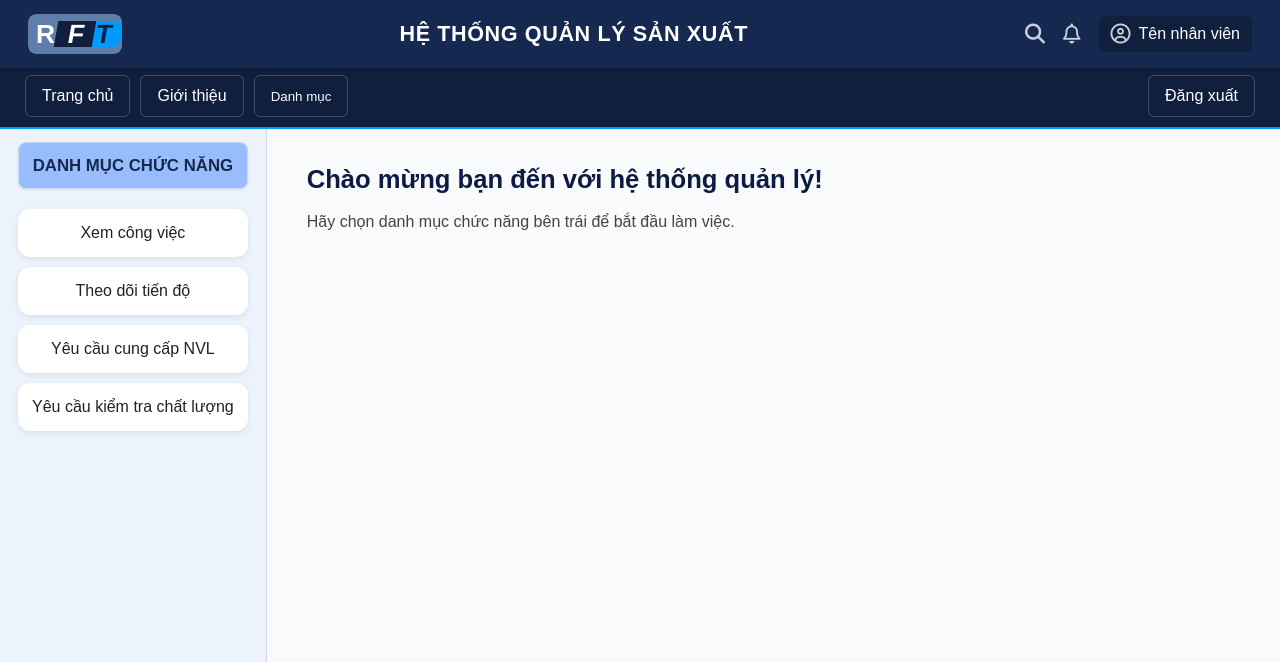
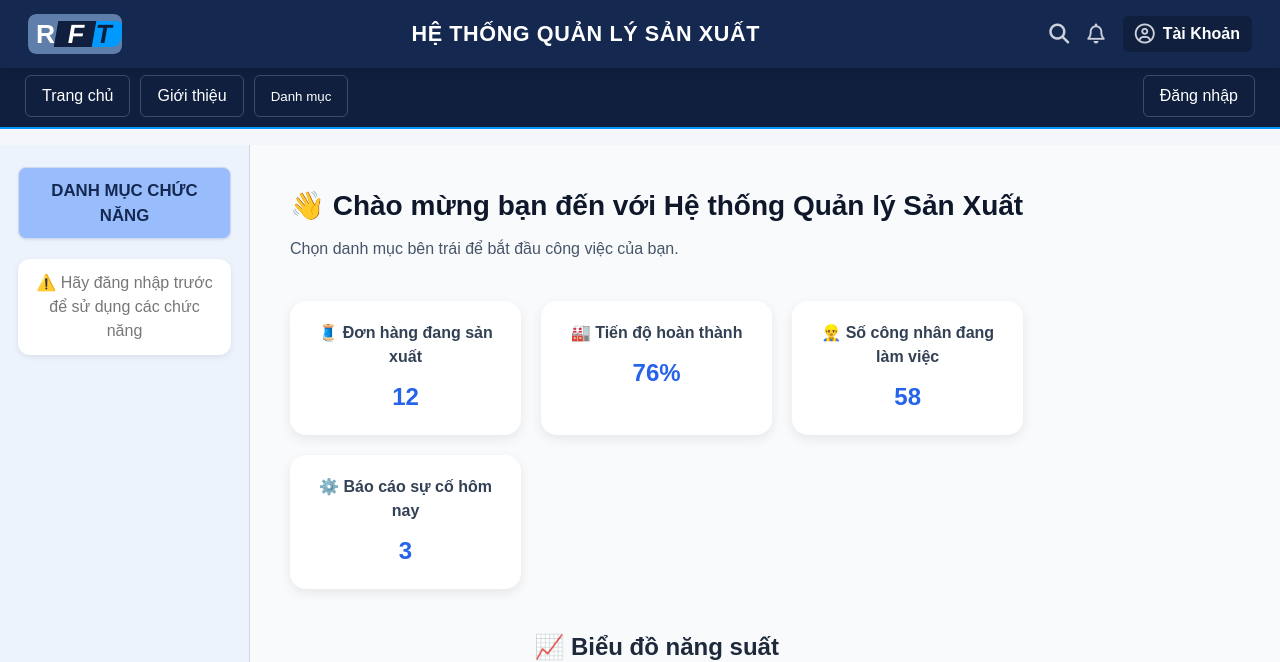
Before and after one commit to bill-pc/Shirt-RunForTime-Project, a PHP site: page / in a window 1280 px wide. Shown: the top 662 px of the page. Run offline with PHP 8.4, Linux system fonts and the light colour scheme; some libraries are stand-ins or nearby versions.

Commit message:
Update new

```diff
--- a/app/controllers/HomeController.php
+++ b/app/controllers/HomeController.php
@@ -1,12 +1,24 @@
 <?php
 require_once 'app/models/DanhMucModel.php';
+
 class HomeController {
     public function index() {
-        require_once 'app/models/DanhMucModel.php';
+        if (session_status() === PHP_SESSION_NONE) {
+            session_start();
+        }
+
+        // Nếu chưa đăng nhập → chỉ hiển thị trang chào mừng đơn giản
+        if (!isset($_SESSION['user'])) {
+            $isLoggedIn = false;
+            require_once 'app/views/home.php'; // 👈 trang chưa đăng nhập
+            return;
+        }
+
+        // Nếu đã đăng nhập → hiển thị trang có danh mục
+        $isLoggedIn = true;
         $danhMucModel = new DanhMucModel();
         $danhMucData = $danhMucModel->getDanhMuc();
 
-        // Gọi view
         require_once 'app/views/home.php';
     }
 }
--- a/app/models/KeHoachSanXuatModel.php
+++ b/app/models/KeHoachSanXuatModel.php
@@ -8,7 +8,7 @@ class KeHoachSanXuatModel {
 
     public function __construct() {
         // Giả sử tệp ketNoi.php định nghĩa class Database với hàm connect()
-        $this->conn = (new Database())->connect();
+        $this->conn = (new KetNoi())->connect();
     }
 
     /* === SỬA HÀM NÀY ĐỂ LỌC KHSX ĐÃ YÊU CẦU NVL === */
--- a/app/models/PhieuYeuCauCCNVLModel.php
+++ b/app/models/PhieuYeuCauCCNVLModel.php
@@ -7,7 +7,7 @@ class PhieuYeuCauModel {
 
     public function __construct() {
         // Tên file của bạn có thể là ketNoi.php, phải đảm bảo nó chứa class Database
-        $db = new Database();
+        $db = new KetNoi();
         $this->conn = $db->connect();
     }
 
--- a/app/models/ketNoi.php
+++ b/app/models/ketNoi.php
@@ -1,5 +1,5 @@
 <?php
-class Database {
+class KetNoi {
     // === THAY ĐỔI THÔNG TIN KẾT NỐI CỦA BẠN Ở ĐÂY ===
     private $host = "localhost";
     private $user = "root";
--- a/app/views/home.php
+++ b/app/views/home.php
@@ -1,6 +1,6 @@
-
 <!DOCTYPE html>
 <html lang="vi">
+
 <head>
     <meta charset="UTF-8">
     <meta name="viewport" content="width=device-width, initial-scale=1.0">
@@ -8,6 +8,7 @@
     <link rel="stylesheet" href="/public/css/style.css">
     <script src="https://kit.fontawesome.com/a076d05399.js" crossorigin="anonymous"></script>
 </head>
+
 <body>
     <?php include 'layouts/header.php'; ?>
     <!-- Thanh điều hướng -->
@@ -17,19 +18,45 @@
 
     <div class="main-container">
         <!-- Sidebar -->
-        <?php require_once 'layouts/sidebar.php';; ?>
+        <?php require_once 'layouts/sidebar.php';
+        ; ?>
 
 
         <!-- Nội dung chính -->
-        <div class="content">
-            <h1>Chào mừng bạn đến với hệ thống quản lý!</h1>
-            <p>Hãy chọn danh mục chức năng bên trái để bắt đầu làm việc.</p>
+        <div class="dashboard-container">
+            <h1 class="dashboard-title">👋 Chào mừng bạn đến với Hệ thống Quản lý Sản Xuất</h1>
+            <p class="dashboard-subtitle">Chọn danh mục bên trái để bắt đầu công việc của bạn.</p>
+
+            <div class="dashboard-stats">
+                <div class="card">
+                    <h3>🧵 Đơn hàng đang sản xuất</h3>
+                    <p>12</p>
+                </div>
+                <div class="card">
+                    <h3>🏭 Tiến độ hoàn thành</h3>
+                    <p>76%</p>
+                </div>
+                <div class="card">
+                    <h3>👷‍♂️ Số công nhân đang làm việc</h3>
+                    <p>58</p>
+                </div>
+                <div class="card">
+                    <h3>⚙️ Báo cáo sự cố hôm nay</h3>
+                    <p>3</p>
+                </div>
+            </div>
+
+            <div class="dashboard-chart">
+                <h2>📈 Biểu đồ năng suất</h2>
+                <img src="public/images/chart-placeholder.png" alt="Biểu đồ năng suất" />
+            </div>
         </div>
     </div>
 
     <!-- Đặt script ở cuối để DOM đã sẵn sàng -->
     <script src="/public/js/main.js"></script>
     <script src="/public/js/congnhan.js"></script>
-<?php include 'layouts/footer.php'; ?>
+    <?php include 'layouts/footer.php'; ?>
 </body>
+
 </html>
--- a/app/views/layouts/header.php
+++ b/app/views/layouts/header.php
@@ -1,5 +1,6 @@
 <!DOCTYPE html>
 <html lang="vi">
+
 <head>
     <meta charset="UTF-8">
     <meta name="viewport" content="width=device-width, initial-scale=1.0">
@@ -7,6 +8,7 @@
     <link rel="stylesheet" href="https://cdnjs.cloudflare.com/ajax/libs/font-awesome/6.5.0/css/all.min.css">
     <link rel="stylesheet" href="public/css/style.css">
 </head>
+
 <body>
     <header class="header">
         <div class="logo" id="logo-interlock">
@@ -18,7 +20,15 @@
             <i class="fa-regular fa-bell"></i>
             <a href="#" class="user-link">
                 <i class="fa-regular fa-circle-user"></i>
-            <span>Tên nhân viên</span>
+                <?php
+                if (isset($_SESSION['user'])) {
+                    $tenHienThi = htmlspecialchars($_SESSION['user']['hoTen'] ?? 'Người dùng');
+                    echo '<span class="welcome-text"><b>' . $tenHienThi . '</b></span>';
+
+                } else {
+                    echo '<span class="welcome-text"><b> Tài Khoản </b></span>';
+                }
+                ?>
             </a>
         </div>
     </header>
--- a/app/views/layouts/nav.php
+++ b/app/views/layouts/nav.php
@@ -3,9 +3,21 @@
         <a href="?page=home" class="nav-button">Trang chủ</a>
         <a href="#" class="nav-button">Giới thiệu</a>
 
-        <button class="nav-button" id="menuDanhMuc">Danh mục</button>
+        <?php
+        if (session_status() === PHP_SESSION_NONE) {
+            session_start();
+        }
+        ?>
 
-        <!-- ✅ Dropdown danh mục -->
+        <!-- Nếu đã đăng nhập, bật dropdown bình thường -->
+        <?php if(isset($_SESSION['user'])): ?>
+            <button class="nav-button" id="menuDanhMuc">Danh mục</button>
+        <?php else: ?>
+            <!-- Nếu chưa đăng nhập, bấm alert -->
+            <button class="nav-button" onclick="alert('Vui lòng đăng nhập để sử dụng danh mục chức năng!')">Danh mục</button>
+        <?php endif; ?>
+
+        <!-- Dropdown danh mục -->
         <div class="dropdown" id="dropdownDanhMuc">
             <button class="dropdown-item" data-section="tongquan"><i class="fa-solid fa-chart-line"></i> Tổng quan & Báo cáo</button>
             <button class="dropdown-item" data-section="nhansu"><i class="fa-solid fa-users"></i> Nhân sự</button>
@@ -18,5 +30,23 @@
         </div>
     </div>
 
-    <a href="#" class="nav-button">Đăng xuất</a>
+    <div class="auth-section">
+        <?php
+        if (isset($_SESSION['user'])) {
+            $tenHienThi = htmlspecialchars($_SESSION['user']['hoTen'] ?? 'Người dùng');
+            echo '<a href="index.php?page=logout" class="nav-button">Đăng xuất</a>';
+        } else {
+            echo '<a href="index.php?page=login" class="nav-button">Đăng nhập</a>';
+        }
+        ?>
+    </div>
+
+    <!-- Đồng bộ PHP session với JS -->
+    <script>
+        if(<?php echo isset($_SESSION['user']) ? 'true' : 'false'; ?>){
+            localStorage.setItem('isLoggedIn', 'true');
+        } else {
+            localStorage.removeItem('isLoggedIn');
+        }
+    </script>
 </nav>
--- a/app/views/layouts/sidebar.php
+++ b/app/views/layouts/sidebar.php
@@ -1,4 +1,5 @@
 <nav class="sidebar-nav">
+
     <h3>DANH MỤC CHỨC NĂNG</h3>
     <ul id="sidebarList">
         <li><a href="#">Chào mừng bạn đến hệ thống!</a></li>
--- a/public/css/style.css
+++ b/public/css/style.css
@@ -88,6 +88,7 @@
     margin: 0 -5px;
     /* Kéo chữ F chồng lên R và T một chút */
 }
+
 /* Định kiểu cho chữ T để nổi bật */
 #logo-interlock span:last-child {
     background-color: var(--xanh-sang);
@@ -279,6 +280,32 @@
     display: flex;
     flex-direction: column;
     gap: 10px;
+    width: 250px;
+    flex-shrink: 0;
+    box-sizing: border-box;
+}
+
+.sidebar-nav ul li.sidebar-alert {
+    padding: 12px 14px;
+    /* Đồng bộ padding với link bình thường */
+    font-size: 1em;
+    /* Đồng bộ font size */
+    font-weight: 500;
+    /* Đồng bộ weight */
+    color: #777;
+    /* Màu chữ thông báo */
+    background-color: #fff;
+    /* Nền trắng giống link bình thường */
+    border-radius: 12px;
+    /* Bo góc giống link bình thường */
+    box-shadow: 0 2px 6px rgba(0, 0, 0, 0.08);
+    /* Bóng đổ giống link */
+    text-align: center;
+    /* Căn giữa */
+    cursor: default;
+    /* Không click được */
+    margin-bottom: 10px;
+    /* Khoảng cách giống các li khác */
 }
 
 .sidebar-nav h3 {
@@ -334,6 +361,68 @@
     transform: translateY(-2px);
 }
 
+.dashboard-container {
+    padding: 40px;
+    background-color: #f8fafc;
+    min-height: 100vh;
+    color: #1e293b;
+}
+
+.dashboard-title {
+    font-size: 28px;
+    font-weight: 700;
+    color: #0f172a;
+    margin-bottom: 10px;
+}
+
+.dashboard-subtitle {
+    font-size: 16px;
+    color: #475569;
+    margin-bottom: 40px;
+}
+
+.dashboard-stats {
+    display: grid;
+    grid-template-columns: repeat(auto-fit, minmax(220px, 1fr));
+    gap: 20px;
+    margin-bottom: 40px;
+}
+
+.card {
+    background: white;
+    border-radius: 16px;
+    padding: 20px;
+    box-shadow: 0 4px 12px rgba(0, 0, 0, 0.08);
+    text-align: center;
+    transition: transform 0.2s ease;
+}
+
+.card:hover {
+    transform: translateY(-5px);
+}
+
+.card h3 {
+    color: #334155;
+    font-size: 16px;
+    margin-bottom: 10px;
+}
+
+.card p {
+    font-size: 24px;
+    font-weight: bold;
+    color: #2563eb;
+}
+
+.dashboard-chart {
+    text-align: center;
+}
+
+.dashboard-chart img {
+    max-width: 100%;
+    border-radius: 12px;
+    box-shadow: 0 4px 10px rgba(0, 0, 0, 0.1);
+}
+
 /* ===== FOOTER ===== */
 .footer {
     margin: 30px auto 20px auto;
@@ -375,8 +464,9 @@
 
 /* ===== MAIN CONTENT ===== */
 .main-content {
-            padding: 35px;
+    padding: 40px;
     background-color: #fafcff;
+
 }
 
 .main-content h2 {
@@ -403,41 +493,14 @@
         transform: translateY(0);
     }
 }
-        /* ===== MAIN CONTENT ===== */
-        .main-content {
-            padding: 35px;
-            background-color: #fafcff;
-        }
 
-        .main-content h2 {
-            font-size: 1.3em;
-            color: var(--xanh-dam);
-            margin-bottom: 10px;
-            font-weight: 600;
-        }
 
-        .main-content p {
-            font-size: 0.96em;
-            color: #444;
-            line-height: 1.6;
-        }
-
-        @keyframes fadeIn {
-            from {
-                opacity: 0;
-                transform: translateY(-5px);
-            }
-
-            to {
-                opacity: 1;
-                transform: translateY(0);
-            }
-        }
 /* --- Bố cục chính --- */
 /* Bố cục chính: chia hai cột */
 .main-container {
     display: flex;
-    margin-top: 120px; /* phía dưới header + nav */
+    margin-top: 145px;
+    /* phía dưới header + nav */
     min-height: calc(100vh - 120px);
     background-color: #f8fafc;
 }
@@ -461,97 +524,140 @@
     color: #444;
     font-size: 1rem;
 }
+
 /* === Cải thiện giao diện bảng danh sách === */
 
 .main-content .request-list {
-    margin-top: 25px; /* Giảm khoảng cách trên một chút */
-    padding: 20px;    /* Thêm padding xung quanh khu vực bảng */
-    background-color: #fff; /* Nền trắng cho khu vực bảng */
-    border-radius: 8px;   /* Bo góc khu vực */
-    box-shadow: 0 3px 10px rgba(0,0,0,0.07); /* Bóng đổ rõ hơn chút */
-    border: 1px solid #e1eaf3; /* Viền nhẹ */
+    margin-top: 25px;
+    /* Giảm khoảng cách trên một chút */
+    padding: 20px;
+    /* Thêm padding xung quanh khu vực bảng */
+    background-color: #fff;
+    /* Nền trắng cho khu vực bảng */
+    border-radius: 8px;
+    /* Bo góc khu vực */
+    box-shadow: 0 3px 10px rgba(0, 0, 0, 0.07);
+    /* Bóng đổ rõ hơn chút */
+    border: 1px solid #e1eaf3;
+    /* Viền nhẹ */
 }
 
 .main-content .section-title {
-    background-color: #e2edf7; /* Màu nền xanh nhạt hơn */
-    color: #142850;          /* Màu chữ xanh đậm */
-    padding: 10px 15px;      /* Giảm padding dọc */
+    background-color: #e2edf7;
+    /* Màu nền xanh nhạt hơn */
+    color: #142850;
+    /* Màu chữ xanh đậm */
+    padding: 10px 15px;
+    /* Giảm padding dọc */
     border-radius: 6px;
     font-weight: 600;
     text-align: center;
-    margin-bottom: 25px;     /* Tăng khoảng cách dưới */
-    border: 1px solid #cddbea; /* Viền nhạt hơn */
+    margin-bottom: 25px;
+    /* Tăng khoảng cách dưới */
+    border: 1px solid #cddbea;
+    /* Viền nhạt hơn */
 }
 
 /* === Bảng dữ liệu === */
 .data-table.list-table {
     width: 100%;
-    border-collapse: collapse; /* Gộp viền */
-    margin-top: 0;           /* Bỏ margin top vì đã có padding ở request-list */
-    border: none;            /* Bỏ viền ngoài bảng (vì đã có viền khu vực) */
+    border-collapse: collapse;
+    /* Gộp viền */
+    margin-top: 0;
+    /* Bỏ margin top vì đã có padding ở request-list */
+    border: none;
+    /* Bỏ viền ngoài bảng (vì đã có viền khu vực) */
     font-size: 0.95em;
-    box-shadow: none;        /* Bỏ bóng đổ riêng của bảng */
-    border-radius: 0;        /* Bỏ bo góc riêng của bảng */
-    overflow: visible;       /* Đổi lại thành visible */
+    box-shadow: none;
+    /* Bỏ bóng đổ riêng của bảng */
+    border-radius: 0;
+    /* Bỏ bo góc riêng của bảng */
+    overflow: visible;
+    /* Đổi lại thành visible */
 }
 
 /* === Header của bảng === */
 .data-table.list-table thead tr {
-    background-color: #f1f5f9; /* Nền header xám xanh nhạt */
-    color: #334155;          /* Màu chữ header đậm hơn */
+    background-color: #f1f5f9;
+    /* Nền header xám xanh nhạt */
+    color: #334155;
+    /* Màu chữ header đậm hơn */
     text-align: center;
-    font-weight: 600;         /* Đậm hơn chút */
-    border-bottom: 2px solid #cbd5e1; /* Viền dưới header rõ ràng */
+    font-weight: 600;
+    /* Đậm hơn chút */
+    border-bottom: 2px solid #cbd5e1;
+    /* Viền dưới header rõ ràng */
 }
 
 .data-table.list-table th {
-    padding: 14px 15px;       /* Tăng padding header */
-    border-right: 1px solid #e2e8f0; /* Viền phải mờ hơn */
+    padding: 14px 15px;
+    /* Tăng padding header */
+    border-right: 1px solid #e2e8f0;
+    /* Viền phải mờ hơn */
     /* Bỏ border-bottom ở đây */
 }
+
 .data-table.list-table th:last-child {
     border-right: none;
 }
-.data-table.list-table th:nth-child(2), /* Cột Tên kế hoạch */
-.data-table.list-table th:nth-child(5) { /* Cột Người tạo */
+
+.data-table.list-table th:nth-child(2),
+/* Cột Tên kế hoạch */
+.data-table.list-table th:nth-child(5) {
+    /* Cột Người tạo */
     text-align: left;
 }
 
 
 /* === Nội dung bảng (tbody) === */
 .data-table.list-table tbody tr {
-    border-bottom: 1px solid #e2e8f0; /* Viền dưới mỗi dòng mờ hơn */
-    background-color: #fff;        /* Nền trắng rõ ràng */
-    transition: background-color 0.15s ease-in-out; /* Hiệu ứng hover mượt hơn */
+    border-bottom: 1px solid #e2e8f0;
+    /* Viền dưới mỗi dòng mờ hơn */
+    background-color: #fff;
+    /* Nền trắng rõ ràng */
+    transition: background-color 0.15s ease-in-out;
+    /* Hiệu ứng hover mượt hơn */
 }
 
 /* === Zebra Striping (Màu xen kẽ) === */
 .data-table.list-table tbody tr:nth-child(even) {
-    background-color: #f8fafc; /* Nền xám cực nhạt cho dòng chẵn */
+    background-color: #f8fafc;
+    /* Nền xám cực nhạt cho dòng chẵn */
 }
 
 /* Hiệu ứng hover cho các dòng */
 .data-table.list-table tbody tr:hover {
-    background-color: #eef2ff; /* Màu nền xanh nhạt khi rê chuột */
+    background-color: #eef2ff;
+    /* Màu nền xanh nhạt khi rê chuột */
 }
 
 .data-table.list-table td {
-    padding: 12px 15px;       /* Padding đồng đều cho ô dữ liệu */
-    border-right: 1px solid #e2e8f0; /* Viền phải mờ hơn */
+    padding: 12px 15px;
+    /* Padding đồng đều cho ô dữ liệu */
+    border-right: 1px solid #e2e8f0;
+    /* Viền phải mờ hơn */
     vertical-align: middle;
 }
+
 .data-table.list-table td:last-child {
     border-right: none;
     text-align: center;
 }
+
 /* Căn lề các cột */
-.data-table.list-table td:first-child, /* STT */
-.data-table.list-table td:nth-child(3), /* Bắt đầu */
-.data-table.list-table td:nth-child(4) { /* Kết thúc */
+.data-table.list-table td:first-child,
+/* STT */
+.data-table.list-table td:nth-child(3),
+/* Bắt đầu */
+.data-table.list-table td:nth-child(4) {
+    /* Kết thúc */
     text-align: center;
 }
-.data-table.list-table td:nth-child(2), /* Tên kế hoạch */
-.data-table.list-table td:nth-child(5) { /* Người tạo */
+
+.data-table.list-table td:nth-child(2),
+/* Tên kế hoạch */
+.data-table.list-table td:nth-child(5) {
+    /* Người tạo */
     text-align: left;
 }
 
@@ -560,22 +666,29 @@
 .btn-details {
     display: inline-block;
     text-decoration: none;
-    background-color: #3b82f6; /* Màu xanh dương tươi hơn */
+    background-color: #3b82f6;
+    /* Màu xanh dương tươi hơn */
     color: white;
-    padding: 7px 14px;       /* Giảm padding nút chút */
+    padding: 7px 14px;
+    /* Giảm padding nút chút */
     border-radius: 5px;
-    font-size: 0.88em;       /* Chữ nhỏ hơn chút */
+    font-size: 0.88em;
+    /* Chữ nhỏ hơn chút */
     border: none;
     cursor: pointer;
-    transition: background-color 0.2s ease, transform 0.1s ease; /* Thêm hiệu ứng transform */
+    transition: background-color 0.2s ease, transform 0.1s ease;
+    /* Thêm hiệu ứng transform */
     font-weight: 500;
 }
 
 .btn-details:hover {
-    background-color: #2563eb; /* Màu xanh dương đậm hơn */
-    transform: translateY(-1px); /* Hiệu ứng nhấc nhẹ nút */
+    background-color: #2563eb;
+    /* Màu xanh dương đậm hơn */
+    transform: translateY(-1px);
+    /* Hiệu ứng nhấc nhẹ nút */
 }
 
 .btn-details:active {
-     transform: translateY(0px); /* Hiệu ứng nhấn nút */
+    transform: translateY(0px);
+    /* Hiệu ứng nhấn nút */
 }
--- a/public/js/congnhan.js
+++ b/public/js/congnhan.js
@@ -1,9 +1,9 @@
-document.addEventListener("DOMContentLoaded", function () {
-    const sidebarList = document.getElementById("sidebarList");
-    if (!sidebarList) return;
+// document.addEventListener("DOMContentLoaded", function () {
+//     const sidebarList = document.getElementById("sidebarList");
+//     if (!sidebarList) return;
 
-    sidebarList.innerHTML = `
-        <li><a href="#" class="sidebar-link">Lịch làm việc</a></li>
-        <li><a href="#" class="sidebar-link">Báo cáo sự cố</a></li>
-    `;
-});
+//     sidebarList.innerHTML = `
+//         <li><a href="#" class="sidebar-link">Lịch làm việc</a></li>
+//         <li><a href="#" class="sidebar-link">Báo cáo sự cố</a></li>
+//     `;
+// });
--- a/public/js/main.js
+++ b/public/js/main.js
@@ -3,7 +3,6 @@ document.addEventListener("DOMContentLoaded", function () {
     const dropdown = document.getElementById("dropdownDanhMuc");
     const sidebarList = document.getElementById("sidebarList");
 
-    // --- Dữ liệu và Link Map (Giữ nguyên) ---
     const danhMucData = {
         tongquan: ["Đăng nhập", "Đăng xuất", "Thông tin cá nhân", "Báo cáo tổng hợp"],
         nhansu: ["Thêm nhân viên", "Xem nhân viên", "Xóa nhân viên", "Sửa nhân viên"],
@@ -22,63 +21,68 @@ document.addEventListener("DOMContentLoaded", function () {
         "Yêu cầu kiểm tra chất lượng": "index.php?page=yeu-cau-kiem-tra",
         "Lịch làm việc": "index.php?page=lichlamviec",
         "Báo cáo sự cố": "index.php?page=baocaosuco"
-        // ... thêm các link khác
     };
-    // --- Kết thúc Dữ liệu ---
 
-
-    /* === SỬA LỖI Ở ĐÂY === */
-
-    // 1. Tạo hàm để điền nội dung sidebar
     function populateSidebar(sectionKey) {
-        // Kiểm tra xem sidebarList có tồn tại không
-        if (!sidebarList) {
-            console.error("Không tìm thấy phần tử #sidebarList");
-            return;
+        if (!sidebarList) return;
+        const chucnang = danhMucData[sectionKey] || [];
+        if (chucnang.length === 0) {
+            sidebarList.innerHTML = `<li class="sidebar-alert">Chưa có chức năng nào trong mục này</li>`;
+        } else {
+            sidebarList.innerHTML = chucnang
+                .map(item => {
+                    const url = linkMap[item] || "#";
+                    return `<li><a href="${url}">${item}</a></li>`;
+                })
+                .join("");
         }
-
-        const chucnang = danhMucData[sectionKey] || []; // Lấy danh sách chức năng
-
-        sidebarList.innerHTML = chucnang
-            .map(item => {
-                const url = linkMap[item] || "#";
-                return `<li><a href="${url}">${item}</a></li>`;
-            })
-            .join("");
+        localStorage.setItem("lastSelectedSection", sectionKey);
     }
 
-    // 2. Gọi hàm này NGAY KHI TRANG TẢI XONG
-    //    Hãy chọn một mục mặc định, ví dụ 'xuong' hoặc 'congnhan'
-    //    Bạn có thể lưu lựa chọn cuối cùng vào localStorage để nhớ lần sau
-    const defaultSection = 'xuong'; // <-- CHỌN MỤC MẶC ĐỊNH Ở ĐÂY
-    populateSidebar(defaultSection);
+    // --- Kiểm tra trạng thái đăng nhập ---
+    const currentPage = window.location.search;
+    const isLoggedIn = localStorage.getItem("isLoggedIn") === "true";
+    const isHomePage = currentPage === "" || currentPage === "?page=home";
 
-    /* === KẾT THÚC SỬA LỖI === */
+    // --- Hiển thị sidebar mặc định ---
+    if (!isLoggedIn) {
+        localStorage.removeItem("lastSelectedSection");
+        sidebarList.innerHTML = `<li class="sidebar-alert">⚠️ Hãy đăng nhập trước để sử dụng các chức năng</li>`;
+    } else if (isHomePage) {
+        sidebarList.innerHTML = `<li class="sidebar-alert">Vui lòng chọn danh mục ở trên</li>`;
+    } else {
+        const lastSection = localStorage.getItem("lastSelectedSection");
+        if (lastSection) populateSidebar(lastSection);
+    }
 
-
-    // --- Logic Dropdown (Giữ nguyên, chỉ gọi hàm populateSidebar) ---
-    if (btnMenu && dropdown) { // Thêm kiểm tra null
-        btnMenu.addEventListener("click", () => dropdown.classList.toggle("show"));
+    // --- Dropdown ---
+    if (btnMenu && dropdown) {
+        btnMenu.addEventListener("click", () => {
+            if (!isLoggedIn) {
+                alert("Vui lòng đăng nhập để sử dụng danh mục chức năng!");
+                return;
+            }
+            dropdown.classList.toggle("show");
+        });
 
         dropdown.querySelectorAll("button[data-section]").forEach(btn => {
             btn.addEventListener("click", () => {
+                if (!isLoggedIn) {
+                    alert("Vui lòng đăng nhập để chọn chức năng!");
+                    return;
+                }
                 const section = btn.dataset.section;
-
-                // Gọi hàm để điền sidebar thay vì lặp code
                 populateSidebar(section);
-
                 dropdown.classList.remove("show");
             });
         });
 
-        // Đóng dropdown khi click ra ngoài
         document.addEventListener("click", e => {
-            if (!btnMenu.contains(e.target) && !dropdown.contains(e.target)) {
+            if (dropdown.classList.contains("show") &&
+                !btnMenu.contains(e.target) &&
+                !dropdown.contains(e.target)) {
                 dropdown.classList.remove("show");
             }
         });
-    } else {
-        console.warn("Không tìm thấy #menuDanhMuc hoặc #dropdownDanhMuc");
     }
-
 });
```
Also changed, not shown: app/controllers/LoginController.php (added, +66 -0 lines), app/views/login.php (added, +91 -0 lines), index.php (+53 -10 lines), qlsx.sql (+9 -7 lines). Lines whose indentation alone changed are shown as unchanged.
